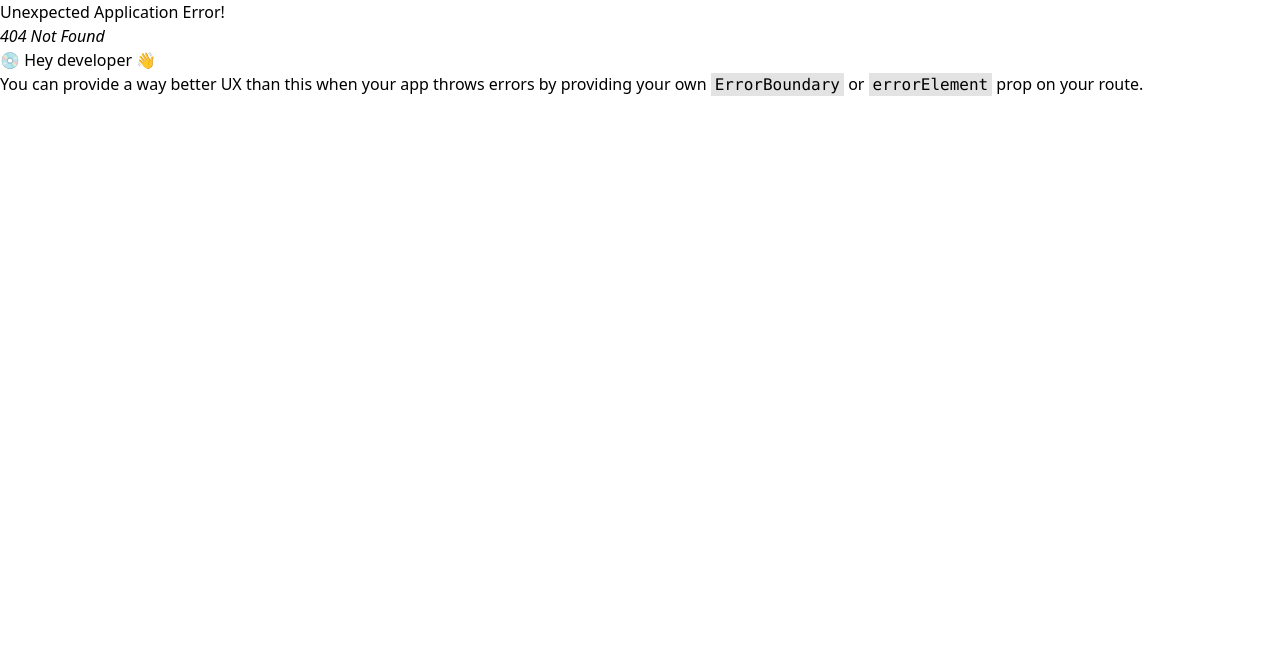
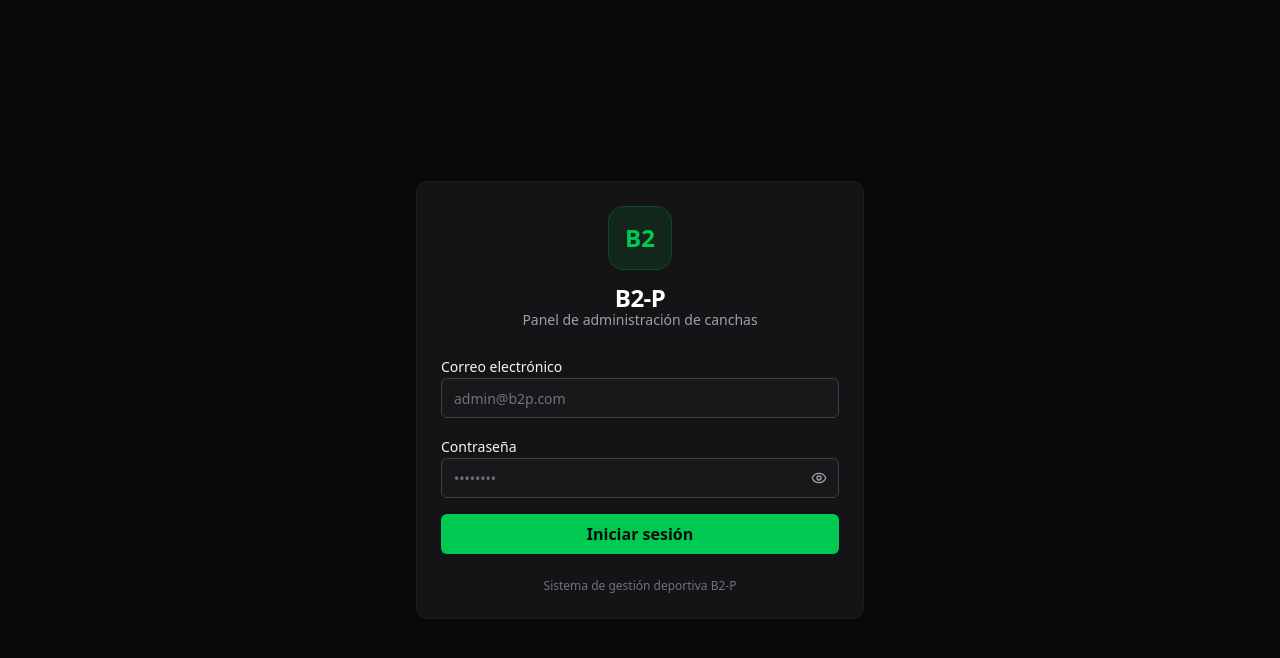
Before and after one commit to TadeoParmigiani/B2-P_Front, a React (Vite) app: page /login in a window 1280 px wide. Before the commit this address had no page. Shown: the top 658 px of the page. Built offline with nearby package versions, Linux system fonts and the light colour scheme.

Commit message:
login + componentes y simulacion de login

```diff
--- a/src/App.tsx
+++ b/src/App.tsx
@@ -1,5 +1,5 @@
 import './App.css'
-import { MapPin, Calendar, Users, TrendingUp, Clock, CheckCircle2 } from "lucide-react"
+import { MapPin, Calendar, Users, Clock, CheckCircle2 } from "lucide-react"
 
 const proximasReservas = [
   { id: 1, cancha: "Cancha Principal", hora: "16:00 - 17:00", cliente: "Juan Pérez" },
--- a/src/AppWithObserver.tsx
+++ b/src/AppWithObserver.tsx
@@ -1,6 +1,7 @@
 // import { useEffect } from "react";
 import { createBrowserRouter, RouterProvider } from "react-router";
 import App from "./App";
+import { LoginForm } from "./pages/login/login";
 import ErrorPage from "./components/ErrorPage";
 
 
@@ -42,8 +43,8 @@ const router = createBrowserRouter([
      ],
   },
   {
-    //  path: "/login",
-    //  element: <Login />,
+      path: "/login",
+      element: <LoginForm />,
   },
 ]);
 
--- /dev/null
+++ b/src/components/ui/card.tsx
@@ -0,0 +1,65 @@
+import * as React from "react"
+
+const Card = React.forwardRef<HTMLDivElement, React.HTMLAttributes<HTMLDivElement>>(
+  ({ className, ...props }, ref) => (
+    <div
+      ref={ref}
+      className={`rounded-xl border border-zinc-800 bg-zinc-900 text-zinc-100 shadow-sm ${className || ''}`}
+      {...props}
+    />
+  )
+)
+Card.displayName = "Card"
+
+const CardHeader = React.forwardRef<HTMLDivElement, React.HTMLAttributes<HTMLDivElement>>(
+  ({ className, ...props }, ref) => (
+    <div
+      ref={ref}
+      className={`flex flex-col space-y-1.5 p-6 ${className || ''}`}
+      {...props}
+    />
+  )
+)
+CardHeader.displayName = "CardHeader"
+
+const CardTitle = React.forwardRef<HTMLParagraphElement, React.HTMLAttributes<HTMLHeadingElement>>(
+  ({ className, ...props }, ref) => (
+    <h3
+      ref={ref}
+      className={`text-2xl font-semibold leading-none tracking-tight text-white ${className || ''}`}
+      {...props}
+    />
+  )
+)
+CardTitle.displayName = "CardTitle"
+
+const CardDescription = React.forwardRef<HTMLParagraphElement, React.HTMLAttributes<HTMLParagraphElement>>(
+  ({ className, ...props }, ref) => (
+    <p
+      ref={ref}
+      className={`text-sm text-zinc-400 ${className || ''}`}
+      {...props}
+    />
+  )
+)
+CardDescription.displayName = "CardDescription"
+
+const CardContent = React.forwardRef<HTMLDivElement, React.HTMLAttributes<HTMLDivElement>>(
+  ({ className, ...props }, ref) => (
+    <div ref={ref} className={`p-6 pt-0 ${className || ''}`} {...props} />
+  )
+)
+CardContent.displayName = "CardContent"
+
+const CardFooter = React.forwardRef<HTMLDivElement, React.HTMLAttributes<HTMLDivElement>>(
+  ({ className, ...props }, ref) => (
+    <div
+      ref={ref}
+      className={`flex items-center p-6 pt-0 ${className || ''}`}
+      {...props}
+    />
+  )
+)
+CardFooter.displayName = "CardFooter"
+
+export { Card, CardHeader, CardFooter, CardTitle, CardDescription, CardContent }
--- /dev/null
+++ b/src/components/ui/input.tsx
@@ -0,0 +1,19 @@
+import * as React from "react"
+
+export interface InputProps extends React.InputHTMLAttributes<HTMLInputElement> {}
+
+const Input = React.forwardRef<HTMLInputElement, InputProps>(
+  ({ className, type, ...props }, ref) => {
+    return (
+      <input
+        type={type}
+        className={`flex h-10 w-full rounded-md border border-zinc-700 bg-zinc-900 px-3 py-2 text-sm text-zinc-100 ring-offset-zinc-950 file:border-0 file:bg-transparent file:text-sm file:font-medium placeholder:text-zinc-500 focus-visible:outline-none focus-visible:ring-2 focus-visible:ring-green-500 focus-visible:ring-offset-2 disabled:cursor-not-allowed disabled:opacity-50 ${className || ''}`}
+        ref={ref}
+        {...props}
+      />
+    )
+  }
+)
+Input.displayName = "Input"
+
+export { Input }
--- /dev/null
+++ b/src/components/ui/label.tsx
@@ -0,0 +1,18 @@
+import * as React from "react"
+
+export interface LabelProps extends React.LabelHTMLAttributes<HTMLLabelElement> {}
+
+const Label = React.forwardRef<HTMLLabelElement, LabelProps>(
+  ({ className, ...props }, ref) => {
+    return (
+      <label
+        ref={ref}
+        className={`text-sm font-medium text-zinc-100 leading-none peer-disabled:cursor-not-allowed peer-disabled:opacity-70 ${className || ''}`}
+        {...props}
+      />
+    )
+  }
+)
+Label.displayName = "Label"
+
+export { Label }
--- /dev/null
+++ b/src/pages/login/login.tsx
@@ -0,0 +1,97 @@
+import React, { useState } from "react"
+import { useNavigate } from "react-router-dom"
+import { Button } from "@/components/ui/button"
+import { Input } from "@/components/ui/input"
+import { Label } from "@/components/ui/label"
+import { Card, CardContent, CardDescription, CardHeader, CardTitle } from "@/components/ui/card"
+import { Eye, EyeOff, Loader2 } from "lucide-react"
+
+export function LoginForm() {
+  const [showPassword, setShowPassword] = useState(false)
+  const [isLoading, setIsLoading] = useState(false)
+  const [email, setEmail] = useState("")
+  const [password, setPassword] = useState("")
+  const navigate = useNavigate()
+
+  const handleSubmit = async (e: React.FormEvent) => {
+    e.preventDefault()
+    setIsLoading(true)
+
+    // Simular autenticación
+    await new Promise((resolve) => setTimeout(resolve, 1500))
+
+    navigate("/")
+  }
+
+  return (
+    <div className="min-h-screen flex items-center justify-center bg-zinc-950 p-4">
+      <Card className="w-full max-w-md relative z-10 border-zinc-800/50 bg-zinc-900/80 backdrop-blur-sm">
+        <CardHeader className="text-center space-y-4">
+          <div className="mx-auto w-16 h-16 bg-green-500/10 rounded-2xl flex items-center justify-center border border-green-500/20">
+            <span className="text-2xl font-bold text-green-500">B2</span>
+          </div>
+          <div>
+            <CardTitle className="text-2xl font-bold text-white">B2-P</CardTitle>
+            <CardDescription className="text-zinc-400">Panel de administración de canchas</CardDescription>
+          </div>
+        </CardHeader>
+        <CardContent>
+          <form onSubmit={handleSubmit} className="space-y-4">
+            <div className="space-y-2">
+              <Label htmlFor="email" className="text-zinc-100">
+                Correo electrónico
+              </Label>
+              <Input
+                id="email"
+                type="email"
+                placeholder="admin@b2p.com"
+                value={email}
+                onChange={(e) => setEmail(e.target.value)}
+                required
+                className="bg-zinc-800 border-zinc-700 focus:border-green-500 focus:ring-green-500"
+              />
+            </div>
+            <div className="space-y-2">
+              <Label htmlFor="password" className="text-zinc-100">
+                Contraseña
+              </Label>
+              <div className="relative">
+                <Input
+                  id="password"
+                  type={showPassword ? "text" : "password"}
+                  placeholder="••••••••"
+                  value={password}
+                  onChange={(e) => setPassword(e.target.value)}
+                  required
+                  className="bg-zinc-800 border-zinc-700 focus:border-green-500 focus:ring-green-500 pr-10"
+                />
+                <button
+                  type="button"
+                  onClick={() => setShowPassword(!showPassword)}
+                  className="absolute right-3 top-1/2 -translate-y-1/2 text-zinc-400 hover:text-zinc-100 transition-colors"
+                >
+                  {showPassword ? <EyeOff className="h-4 w-4" /> : <Eye className="h-4 w-4" />}
+                </button>
+              </div>
+            </div>
+            <Button
+              type="submit"
+              className="w-full bg-green-500 text-zinc-950 hover:bg-green-600 font-semibold"
+              disabled={isLoading}
+            >
+              {isLoading ? (
+                <>
+                  <Loader2 className="mr-2 h-4 w-4 animate-spin" />
+                  Iniciando sesión...
+                </>
+              ) : (
+                "Iniciar sesión"
+              )}
+            </Button>
+          </form>
+          <p className="text-center text-xs text-zinc-500 mt-6">Sistema de gestión deportiva B2-P</p>
+        </CardContent>
+      </Card>
+    </div>
+  )
+}
```
